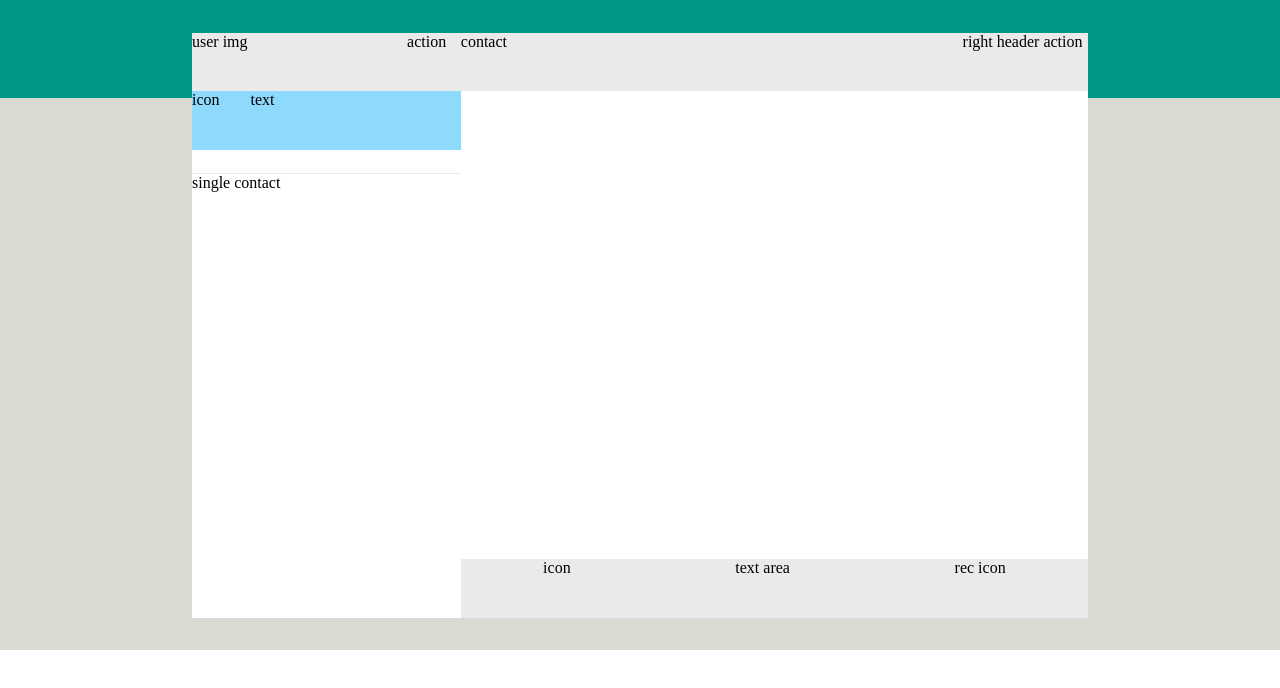
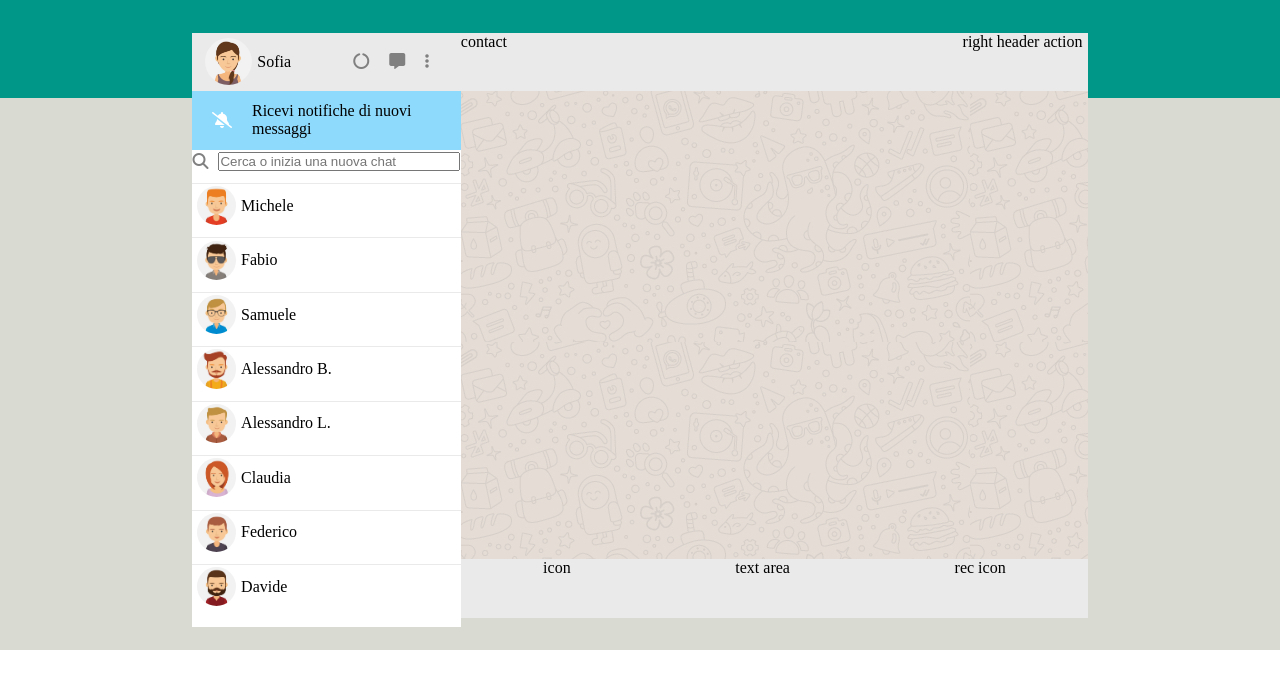
Before and after one commit to Gabr19/vue-boolzapp, a plain HTML site: page index.html in a window 1280 px wide. Drawn offline with nearby package versions, Linux system fonts and the light colour scheme.

Commit message:
parte left

```diff
--- a/css/style.css
+++ b/css/style.css
@@ -46,12 +46,29 @@
 
 .left .user{
     height: 100%;
-    min-width: 20%;
+    min-width: 40%;
+    display: flex;
+    justify-content: center;
+    align-items: center;
+}
+
+.left .user > img{
+    height: 80%;
+    border-radius: 50px;
+    margin: 5px;
 }
 
 .left .action{
     height: 100%;
-    min-width: 20%;
+    min-width: 40%;
+    display: flex;
+    justify-content: space-around;
+    align-items: center;
+}
+
+.left .header .action > div{
+    width: 100%;
+    color: gray;
 }
 
 .left .notification{
@@ -60,10 +77,17 @@
     display: flex;
     flex-grow: 1.0;
     background-color: #8edafc;
+    justify-content: center;
+    align-items: center;
 }
 
 .left .notification .icon{
     aspect-ratio: 1/1;
+    display: flex;
+    justify-content: center;
+    align-items: center;
+    color: #ffffff;
+    margin: 0 20px;
 }
 
 .left .notification .text{
@@ -71,15 +95,30 @@
     flex-grow: 1.0;
 }
 
+/* LEFT MAIN */
 .left .main{
     background-color: #ffffff;
     width: 100%;
     height: calc(100% - 20%);
 }
 
-.left .main .search-bar{
+.left .main .search-bar {
     height: 5%;
-    background-color: #ffffff;
+    width: 100%;
+    display: flex;
+    justify-content: center;
+    align-items: center;
+}
+
+.left .main .search-bar > i{
+    color: gray;
+    margin-right: 10px;
+}
+
+.left .main .search-bar > input{
+    height: 80%;
+    color: gray;
+    width: 90%;
 }
 
 .left .main .contact-list{
@@ -91,6 +130,16 @@
     height: 10%;
     background-color: #ffffff;
     border-top: 1px solid #eaeaea;
+    display: flex;
+    justify-content: flex-start;
+    align-items: center;
+    margin: 10px 0px;
+}
+
+.left .main .single-contact > img{
+    height: 90%;
+    border-radius: 50px;
+    margin: 5px;
 }
 
 /* RIGHT */
@@ -111,7 +160,6 @@
 .right .contact{
     height: 100%;
     min-width: 20%;
-    background-image: ;
 }
 
 .right .action{
@@ -122,6 +170,8 @@
 .right .main{
     width: 100%;
     height: calc(100% - 20%);
+    background-image: url("../img/mine.jpg");
+
 }
 
 .right .footer{
--- a/index.html
+++ b/index.html
@@ -9,7 +9,7 @@
 
     <link rel="stylesheet" href="css/style.css">
     <!-- <link href="https://cdn.jsdelivr.net/npm/bootstrap@5.3.0-alpha1/dist/css/bootstrap.min.css" rel="stylesheet" integrity="sha384-GLhlTQ8iRABdZLl6O3oVMWSktQOp6b7In1Zl3/Jr59b6EGGoI1aFkw7cmDA6j6gD" crossorigin="anonymous"> -->
-
+    <link rel="stylesheet" href="https://cdnjs.cloudflare.com/ajax/libs/font-awesome/6.2.1/css/all.min.css" integrity="sha512-MV7K8+y+gLIBoVD59lQIYicR65iaqukzvf/nwasF0nqhPay5w/9lJmVM2hMDcnK1OnMGCdVK+iQrJ7lzPJQd1w==" crossorigin="anonymous" referrerpolicy="no-referrer" />
 </head>
 <body>
 
@@ -20,24 +20,64 @@
             <div class="left">
                 <div class="header">
                     <div class="user">
-                        user img
+                        <img src="img/avatar_io.jpg" alt="">
+                        Sofia
                     </div>
                     <div class="action">
-                        action
+                        <div>
+                            <i class="fa-solid fa-circle-notch"></i>
+                        </div>
+                        <div>
+                            <i class="fa-solid fa-message"></i>
+                        </div>
+                        <div>
+                            <i class="fa-solid fa-ellipsis-vertical"></i>
+                        </div>
                     </div>
                 </div>
+
                 <div class="notification">
-                    <div class="icon">icon</div>
-                    <div class="text">text</div>
+                    <div class="icon">
+                        <i class="fa-solid fa-bell-slash"></i>
+                    </div>
+                    <div class="text">
+                        Ricevi notifiche di nuovi messaggi
+                        <a href="Attiva notifiche desktop"></a>
+                    </div>
                 </div>
 
                 <div class="main">
                     <div class="search-bar">
-
+                        <i class="fa-solid fa-magnifying-glass"></i>
+                        <input type="search" id="form1" class="form-control" placeholder="Cerca o inizia una nuova chat" aria-label="Search" />
                     </div>
                     <div class="contact-list">
                         <div class="single-contact">
-                            single contact
+                            <img src="img/avatar_1.jpg" alt="">
+                            Michele
+                        </div>
+                        <div class="single-contact">
+                            <img src="img/avatar_2.jpg" alt="">
+                            Fabio
+                        </div>
+                        <div class="single-contact">
+                            <img src="img/avatar_3.jpg" alt="">
+                            Samuele
+                        </div><div class="single-contact">
+                            <img src="img/avatar_4.jpg" alt="">
+                            Alessandro B.
+                        </div><div class="single-contact">
+                            <img src="img/avatar_5.jpg" alt="">
+                            Alessandro L.
+                        </div><div class="single-contact">
+                            <img src="img/avatar_6.jpg" alt="">
+                            Claudia
+                        </div><div class="single-contact">
+                            <img src="img/avatar_7.jpg" alt="">
+                            Federico
+                        </div><div class="single-contact">
+                            <img src="img/avatar_8.jpg" alt="">
+                            Davide
                         </div>
                     </div>
 
```
